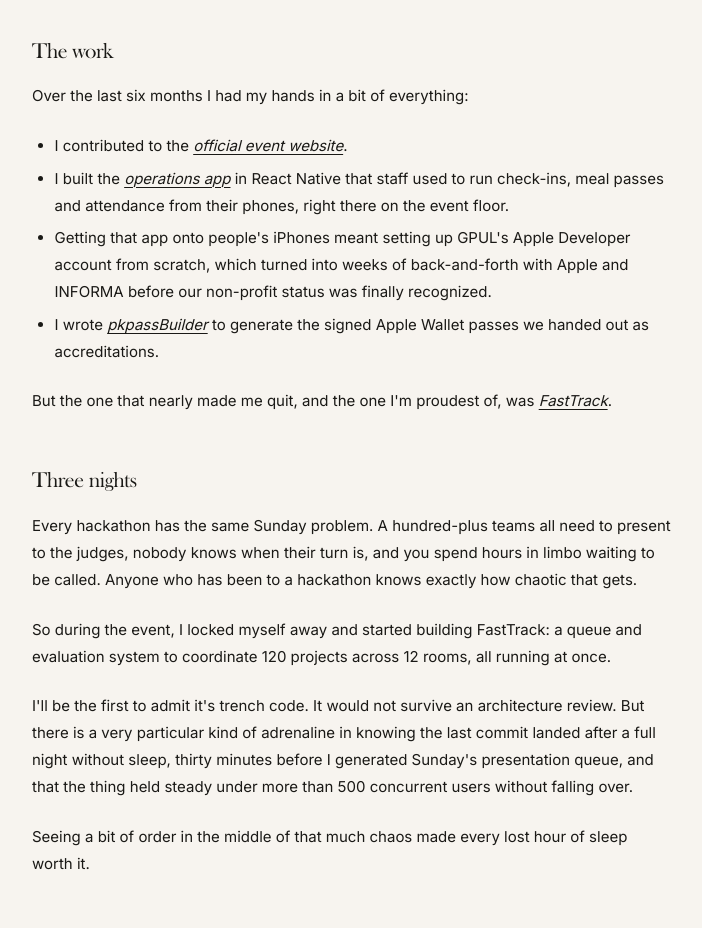
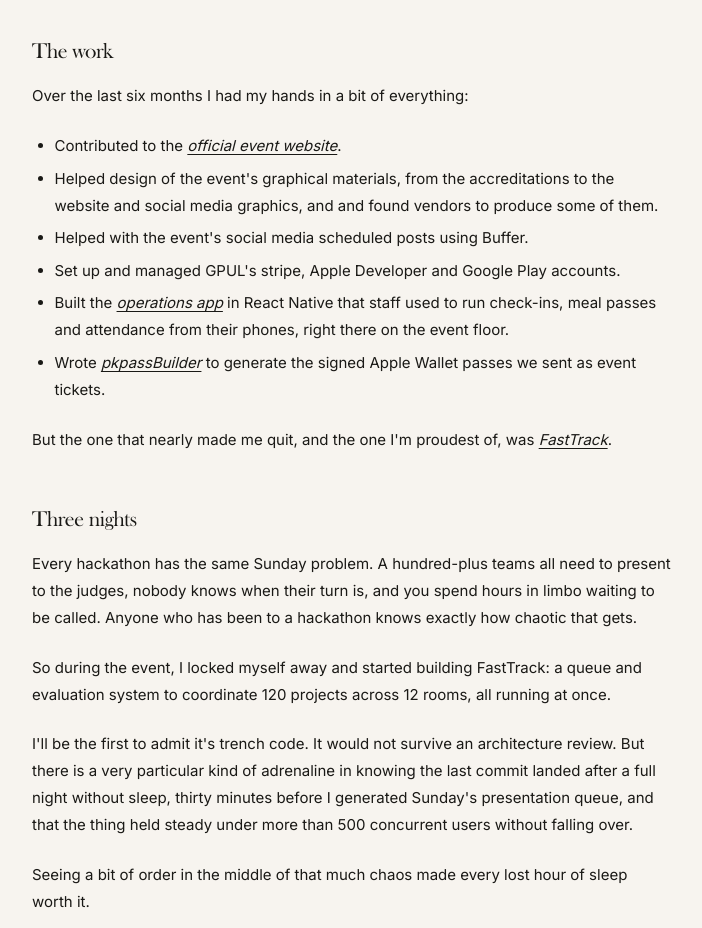
Before and after one commit to danicallero/danicallero, an Astro site: page /blog/behind-the-scenes-hackudc-2026 in a window 1280 px wide. Shown: the part 1380-2308 px from the top of the page, without its empty margins (190-892 px from the left). Built offline with nearby package versions, Linux system fonts and the light colour scheme; Astro itself is replaced by a stand-in of ours.

Commit message:
content: enhance blog post by expanding on contributions to HackUDC 2026, detailing design, social media, and account management efforts

```diff
--- a/src/content/blog/behind-the-scenes-hackudc-2026.mdx
+++ b/src/content/blog/behind-the-scenes-hackudc-2026.mdx
@@ -29,10 +29,12 @@ Here's the first thing nobody tells you: when you help run an event for around 5
 
 Over the last six months I had my hands in a bit of everything:
 
-- I contributed to the [official event website](/projects/hackudc-2026).
-- I built the [operations app](/projects/hackudc-app) in React Native that staff used to run check-ins, meal passes and attendance from their phones, right there on the event floor.
-- Getting that app onto people's iPhones meant setting up GPUL's Apple Developer account from scratch, which turned into weeks of back-and-forth with Apple and INFORMA before our non-profit status was finally recognized.
-- I wrote [pkpassBuilder](/projects/pkpassbuilder) to generate the signed Apple Wallet passes we handed out as accreditations.
+- Contributed to the [official event website](/projects/hackudc-2026).
+- Helped design of the event's graphical materials, from the accreditations to the website and social media graphics, and and found vendors to produce some of them.
+- Helped with the event's social media scheduled posts using Buffer.
+- Set up and managed GPUL's stripe, Apple Developer and Google Play accounts.
+- Built the [operations app](/projects/hackudc-app) in React Native that staff used to run check-ins, meal passes and attendance from their phones, right there on the event floor.
+- Wrote [pkpassBuilder](/projects/pkpassbuilder) to generate the signed Apple Wallet passes we sent as event tickets.
 
 But the one that nearly made me quit, and the one I'm proudest of, was [FastTrack](/projects/fasttrack).
 
```
